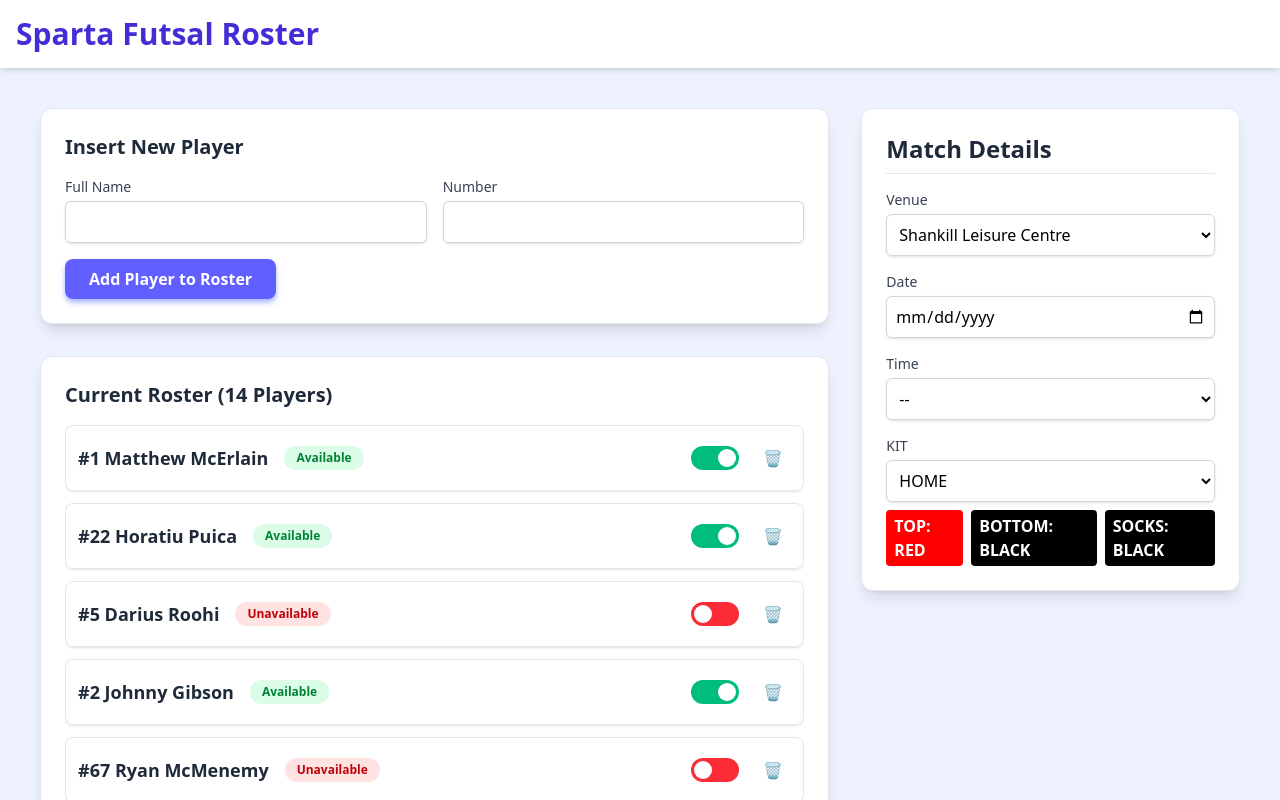
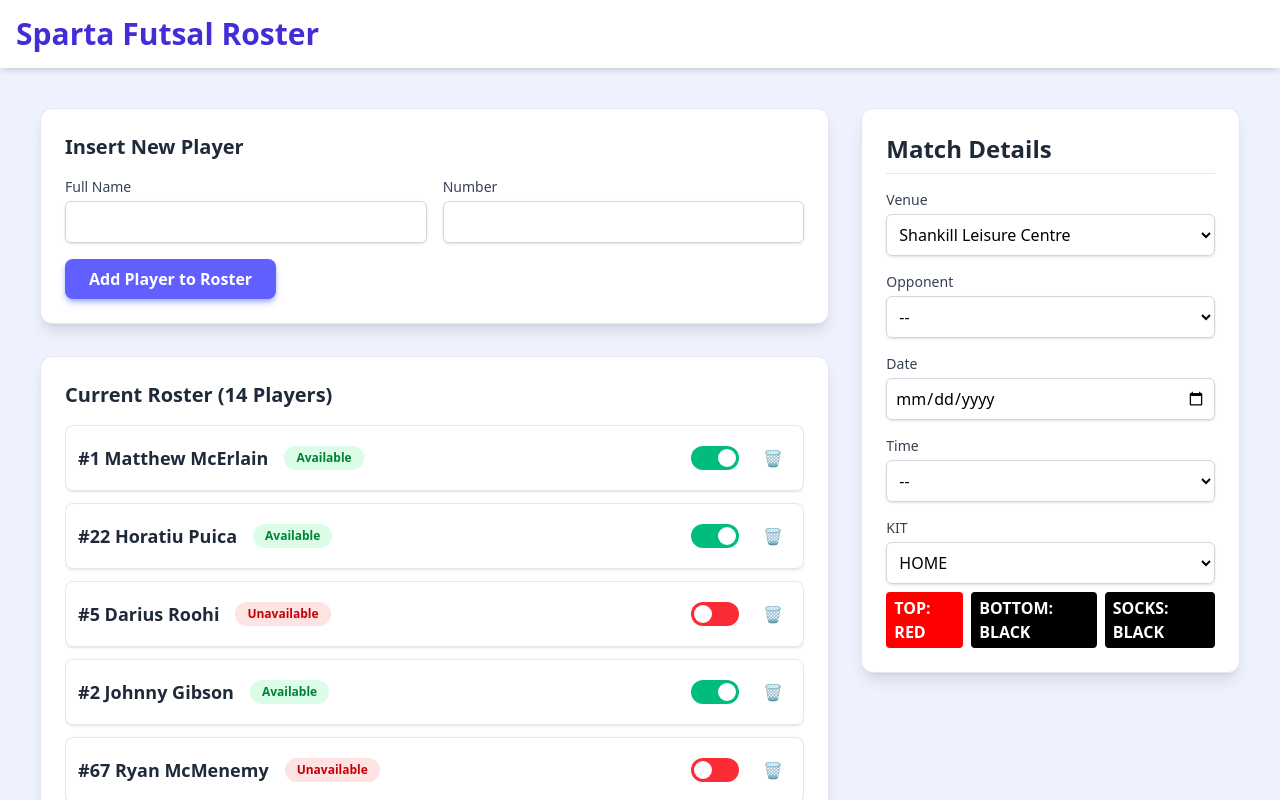
Before and after one commit to PBara7a/sparta-roster-manager, a Svelte app: page / in a window 1280 px wide. Shown: the top 800 px of the page. Built offline with nearby package versions, Linux system fonts and the light colour scheme.

Commit message:
Add opponent selector and update pdf title

```diff
--- a/src/components/MatchDetails.svelte
+++ b/src/components/MatchDetails.svelte
@@ -7,6 +7,7 @@
     kickoffTime,
     selectedKit,
     meetingTime,
+    selectedOpponent,
   } from '../lib/stores/matchDetails';
   import KitBadges from './KitBadges.svelte';
 
@@ -19,6 +20,8 @@
       timeOptions.push(`${String(hour).padStart(2, '0')}:${String(minute).padStart(2, '0')}`);
     }
   }
+
+  const opponentOptions = ['Belfast United FC', 'Dundela FC', 'Omagh FC', 'Inter FC'];
 </script>
 
 <section class="h-full rounded-xl border border-gray-200 bg-white p-6 shadow-lg">
@@ -47,6 +50,22 @@
           aria-label="Custom venue"
         />
       {/if}
+    </div>
+
+    <!-- Opponent -->
+    <div>
+      <label for="opponent" class="block text-sm font-medium text-gray-700">Opponent</label>
+      <select
+        id="opponent"
+        class="mt-1 block w-full rounded-md border border-gray-300 p-2 shadow-sm"
+        bind:value={$selectedOpponent}
+        aria-label="Opponent"
+      >
+        <option value="">--</option>
+        {#each opponentOptions as opponent}
+          <option value={opponent}>{opponent}</option>
+        {/each}
+      </select>
     </div>
 
     <!-- Date -->
--- a/src/components/SelectionSheet.svelte
+++ b/src/components/SelectionSheet.svelte
@@ -13,7 +13,6 @@
   export let height = 1240;
 
   const ourTeam = 'Sparta Belfast FC';
-  const opponent = 'Team we’re playing';
 </script>
 
 <!-- Fixed-size A4 landscape canvas -->
@@ -26,8 +25,8 @@
       <div class="text-xs tracking-[0.2em] uppercase opacity-70">Match</div>
       <h1 class="mt-1 text-[44px] leading-tight font-extrabold">
         {homeAway === 'HOME'
-          ? `${ourTeam} (H) vs ${opponent} (A)`
-          : `${opponent} (H) vs ${ourTeam} (A)`}
+          ? `${ourTeam} (H) vs ${matchData.opponent} (A)`
+          : `${matchData.opponent} (H) vs ${ourTeam} (A)`}
       </h1>
     </div>
 
--- a/src/lib/stores/matchDetails.js
+++ b/src/lib/stores/matchDetails.js
@@ -5,6 +5,7 @@ export const customVenue = writable('');
 export const matchDate = writable('');
 export const kickoffTime = writable(''); // "HH:MM"
 export const selectedKit = writable('HOME'); // 'HOME' | 'AWAY'
+export const selectedOpponent = writable('');
 
 // Derived conveniences
 export const selectedVenueType = derived(selectedVenue, ($selectedVenue) =>
@@ -39,9 +40,19 @@ export const kitDetails = derived(selectedKit, ($selectedKit) => {
 });
 
 export const matchDetails = derived(
-  [selectedVenue, customVenue, matchDate, kickoffTime, meetingTime, selectedKit, kitDetails],
+  [
+    selectedVenue,
+    selectedOpponent,
+    customVenue,
+    matchDate,
+    kickoffTime,
+    meetingTime,
+    selectedKit,
+    kitDetails,
+  ],
   ([
     $selectedVenue,
+    $selectedOpponent,
     $customVenue,
     $matchDate,
     $kickoffTime,
@@ -50,6 +61,7 @@ export const matchDetails = derived(
     $kitDetails,
   ]) => ({
     venue: $selectedVenue === 'Other' ? $customVenue : $selectedVenue,
+    opponent: $selectedOpponent,
     date: $matchDate,
     kickoffTime: $kickoffTime,
     meetingTime: $meetingTime,
```
